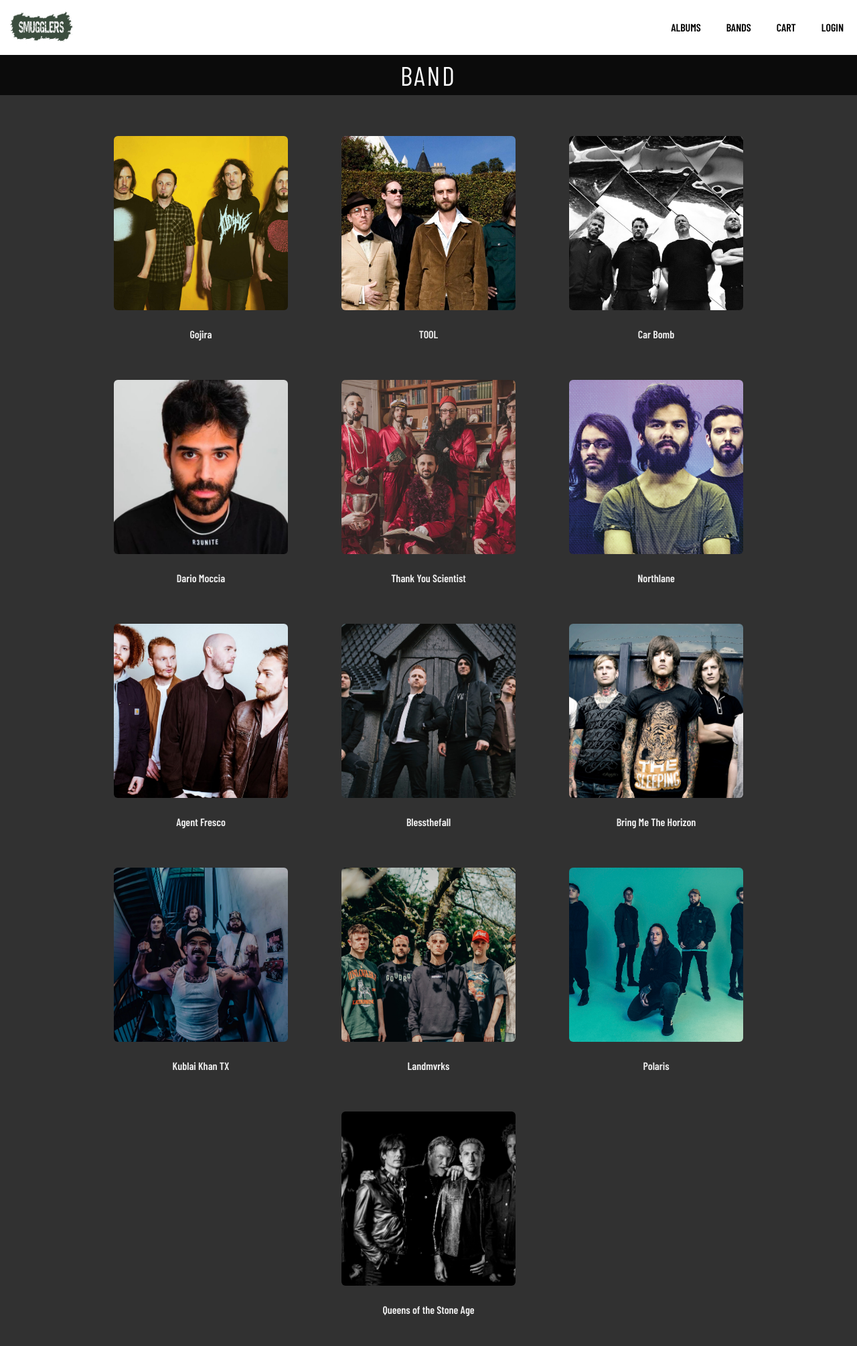
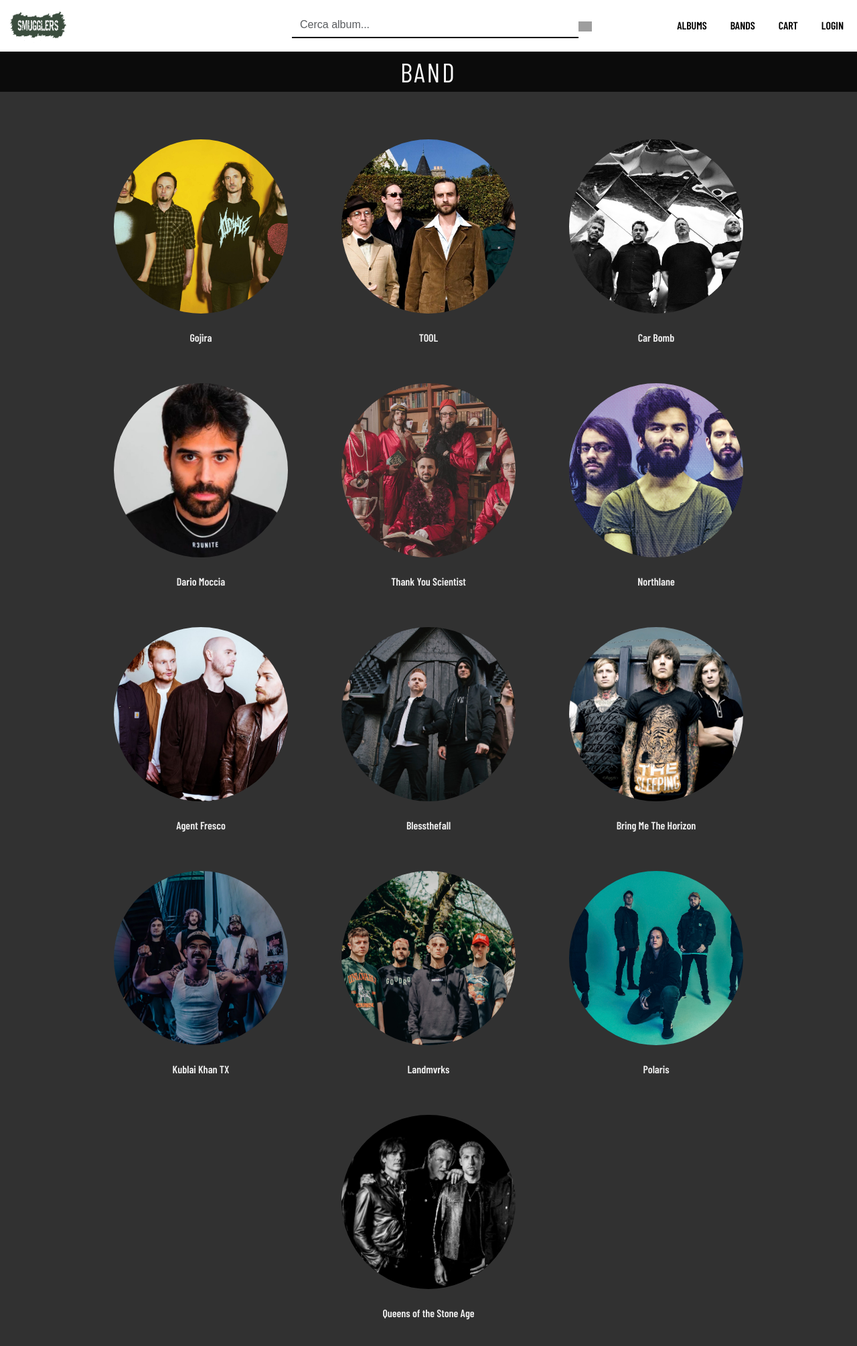
Before and after one commit to sudo-JACT/DB_PROJECT, a PHP site: page /php/artists.php in a window 1280 px wide. Shown: the whole page at 67% size. Before the commit the page ends 1965 px from the top, so only its background shows below. Run offline with PHP 8.4, Linux system fonts and the light colour scheme; data comes from the database, SQL or seed files in the repository; some web fonts are replaced; grey boxes are pictures that could not be loaded.

Commit message:
inserimento searchbar + cambio stile

```diff
--- a/css/style.css
+++ b/css/style.css
@@ -59,8 +59,8 @@ body {
     font-weight: 200;
     font-size: 20px;
     font-style: normal;
-    letter-spacing: 0px;
-    line-height: 0.5;
+    letter-spacing: 3px;
+    line-height: 1.1;
 
     width: 260px;
     margin: 10px auto 0;
@@ -107,7 +107,7 @@ body {
     color: #000000 !important;
     font-family: "Barlow Condensed", sans-serif;
     font-weight: 600;
-    margin-left: 22px;
+    margin-left: 19px;
     align-self: center;
 }
 
@@ -136,7 +136,9 @@ body {
     row-gap: 0px;
     border-radius: 0px;
 
-    padding-top: 40px;
+    padding-top: 50px;
+    padding-left: 100px;
+    padding-right: 100px;
 }
 
 .m-r {
@@ -194,9 +196,9 @@ body {
 /* gestione immagini singole album ovunque*/
 .card-img-top {
 
-    border-radius: 0px !important;
+    border-radius: 3px !important;
 
-    width: clamp(220px, 25vw, 280px);
+    width: clamp(260px, 25vw, 320px);
     aspect-ratio: 1 / 1;
     object-fit: cover;
 
@@ -252,14 +254,21 @@ body {
 }
 
 
-/*
-.foto img {
+/* grandezza default immagini*/
+/*.foto img {
 
     width: 250px;
     height: 250px;
     object-fit: cover;
 
 }*/
+
+/* immagini tonde band*/
+.foto_band {
+
+    border-radius: 135px;
+
+}
 
 
 /* gestione menù sandwitch */
@@ -279,7 +288,72 @@ body {
 
 }
 
-@media (max-width: 768px) {
+.search-form {
+    position: absolute;
+    left: 50%;
+    transform: translateX(-50%);
+    width: clamp(250px, 35vw, 500px);
+    margin: 0 20px;
+
+    color: #000000;
+    background-color: transparent;
+
+}
+
+.search-box {
+
+    width: 100%;
+    border: none;
+    border-bottom: 2px solid #000000;
+    border-radius: 0px;
+
+    outline: none !important;
+    box-shadow: none !important;
+}
+
+/* regola per evitare l'evidenziatura della barra */
+.search-box:focus {
+
+    border: none !important;
+    border-bottom: 2px solid #000000 !important;
+
+    outline: none !important;
+    box-shadow: none !important;
+
+    background-color: transparent !important;
+
+}
+
+.search-btn {
+
+    background: transparent;
+    border: none;
+    padding: 0;
+    cursor: pointer;
+    border-bottom: #000000;
+
+}
+
+
+.search-btn img {
+
+    width: 20px;
+    height: 20px;
+
+    object-fit: contain;
+
+    transition: 0.2s ease;
+
+}
+
+
+.search-btn:hover img {
+
+    transform: scale(1.15);
+
+}
+
+@media (max-width: 991.98px) {
 
     /* dimensione font titoli album in album*/
     .text-neon {
@@ -294,11 +368,16 @@ body {
 
     }
 
-    .card {
+    /* per larghezza mobile la barra sta al centro e prende tutto lo spazio*/
+    .search-form {
 
-        margin: 15px !important;
+        position: static;
+        transform: none;
+        width: 40%;
+        margin: 15px 0;
 
     }
+
 }
 
 /*@media (max-width: 480px) {
--- a/php/artists.php
+++ b/php/artists.php
@@ -52,7 +52,7 @@
 
                         echo "<div class='album foto'>";
                         echo "<figure class='figure border-neon'>";
-                        echo "<img src='".$row['image_path']."' class='figure-img img-fluid rounded' alt=".$row['name'].">";
+                        echo "<img src='".$row['image_path']."' class='figure-img foto_band' alt=".$row['name'].">";
                         echo "</br></br>";
                         echo "<figcaption class='figure-caption text-center text-neon-w'>".$row['name']."</figcaption>";
                         echo "</figure>";
--- a/php/template.php
+++ b/php/template.php
@@ -70,13 +70,20 @@ function navbar() {
   <div class='container-fluid'>
 
     <a class='navbar-brand ' href='/'>
-        <img src='/imgs/logo/Smugglers Logo.png' alt='Logo' width='100'>
+        <img src='/imgs/logo/Smugglers Logo.png' alt='Logo' width='90'>
     </a>
 
+    <form class='d-flex search-form' role='search'>
+            <input class='form-control search-box' type='search' placeholder='Cerca album...' aria-label='Search'>
+            <button class='search-btn' type='submit'>
+                <img src='/imgs/img_toolsg/lens.png' alt='Cerca'>
+            </button>
+    </form>
 
     <button class='navbar-toggler' type='button' data-bs-toggle='collapse' data-bs-target='#navbarNav' aria-controls='navbarNav' aria-expanded='false' aria-label='Toggle navigation'>
       <span class='navbar-toggler-icon'></span>
     </button>
+
 
     <div class='collapse navbar-collapse' id='navbarNav'>
 
@@ -92,6 +99,10 @@ function navbar() {
           <a class='nav-link' href='/php/cart.php'>CART</a>
         </li>
       </ul>
+    ";
+
+    echo "
+
     ";
 
     if ($ad) {
```
Also changed, not shown: imgs/img _tools/lens.png (added).
